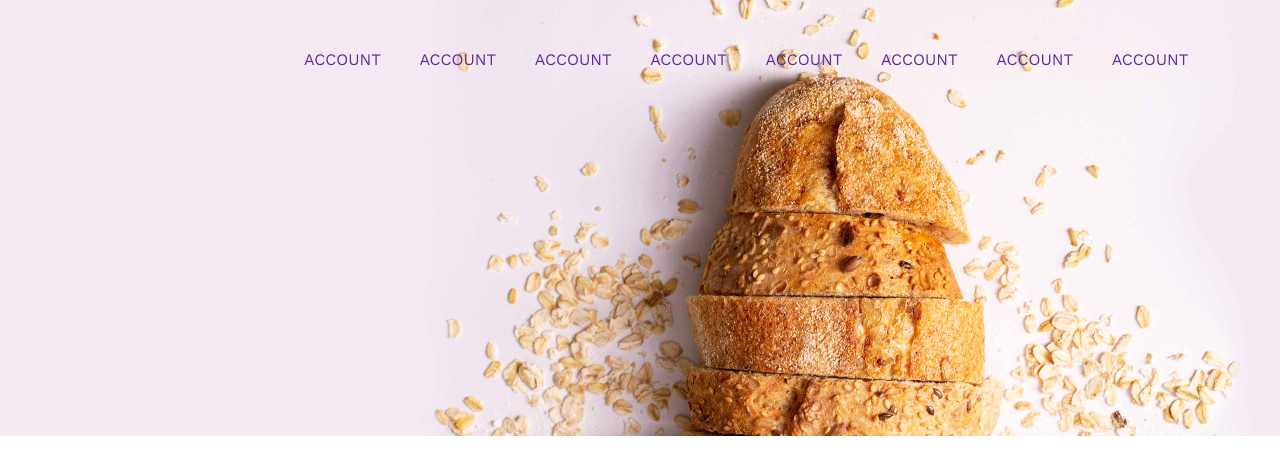
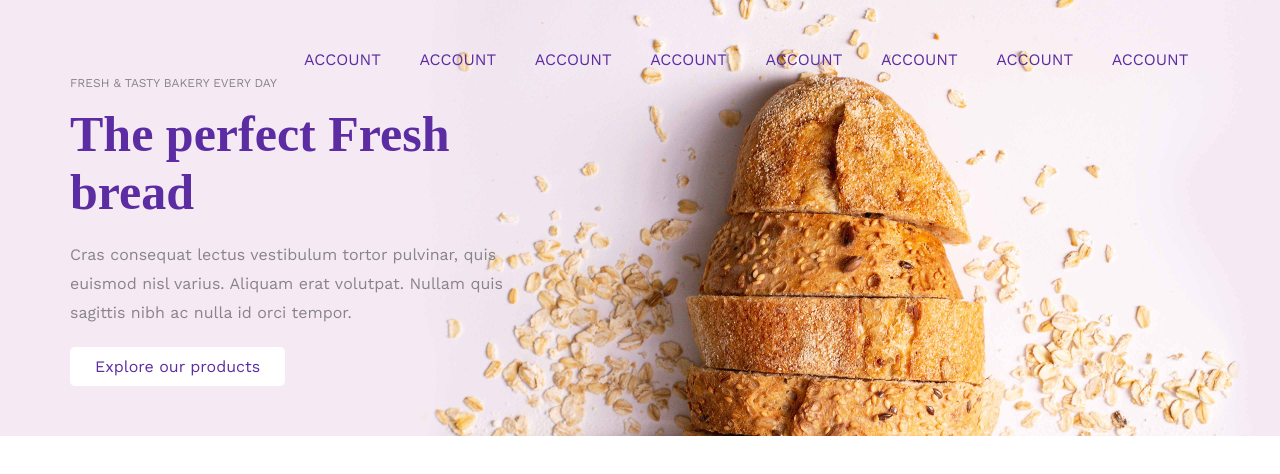
Before and after one commit to LeonardoRB98/proj-html-vuejs, a website: page index.html in a window 1280 px wide. Shown: the part 128-602 px from the top of the page. Drawn offline with nearby package versions, Linux system fonts and the light colour scheme; a web font is replaced by a local one.

Commit message:
dettagli header

```diff
--- a/index.html
+++ b/index.html
@@ -5,6 +5,8 @@
     <!-- google fonts -->
     <link rel="preconnect" href="https://fonts.gstatic.com">
     <link href="https://fonts.googleapis.com/css2?family=Work+Sans:wght@200;400;700&display=swap" rel="stylesheet">
+    <link rel="preconnect" href="https://fonts.gstatic.com">
+    <link href="https://fonts.googleapis.com/css2?family=Source+Serif+Pro:wght@400;700&display=swap" rel="stylesheet">
     <!-- font awesome -->
     <link rel="stylesheet" href="https://cdnjs.cloudflare.com/ajax/libs/font-awesome/5.15.1/css/all.min.css" integrity="sha512-+4zCK9k+qNFUR5X+cKL9EIR+ZOhtIloNl9GIKS57V1MyNsYpYcUrUeQc9vNfzsWfV28IaLL3i96P9sdNyeRssA==" crossorigin="anonymous" />
     <link rel="stylesheet" href="css/app.css">
@@ -21,21 +23,31 @@
         </div>
         <div id="header_right">
           <ul>
-            <li><a href="#"><i class="fas fa-shopping-cart"></i></a></li>
-            <li><a href="#">My account</a></li>
-            <li><a href="#">My account</a></li>
-            <li><a href="#">My account</a></li>
-            <li><a href="#">My account</a></li>
-            <li><a href="#">My account</a></li>
-            <li><a href="#">My account</a></li>
-            <li><a href="#">My account</a></li>
-            <li><a href="#">My account</a></li>
+            <li><a href="#" class="touppercase"><i class="fas fa-shopping-cart"></i></a></li>
+            <li><a href="#" class="touppercase">My account</a></li>
+            <li><a href="#" class="touppercase">My account</a></li>
+            <li><a href="#" class="touppercase">My account</a></li>
+            <li><a href="#" class="touppercase">My account</a></li>
+            <li><a href="#" class="touppercase">My account</a></li>
+            <li><a href="#" class="touppercase">My account</a></li>
+            <li><a href="#" class="touppercase">My account</a></li>
+            <li><a href="#" class="touppercase">My account</a></li>
           </ul>
         </div>
       </div>
+      <!-- junbotron -->
       <div id="full_screen_jumbotron">
         <img src="img/hero-header-bakery.jpg" alt="junbotron">
+        <div id="box_jumbotron">
+          <span class="touppercase small_text">fresh & tasty bakery every day</span>
+          <h1>The perfect Fresh bread</h1>
+          <p>Cras consequat lectus vestibulum tortor pulvinar, quis euismod nisl varius. Aliquam erat volutpat. Nullam quis sagittis nibh ac nulla id orci tempor.</p>
+          <div class="white_btn">
+            <a href="#">Explore our products</a>
+          </div>
+        </div>
       </div>
+      <!-- /junbotron -->
     </header>
     <!-- /header -->
     <main>
--- a/src/partials/_commons.scss
+++ b/src/partials/_commons.scss
@@ -6,3 +6,37 @@
 body {
   font-family: 'Work Sans', sans-serif;
 }
+h1 {
+  font-family: 'Source Serif Pro', serif;
+  font-size: 50px;
+  font-weight: 700;
+}
+p {
+  line-height: 1.8;
+}
+.touppercase {
+  text-transform: uppercase;
+}
+.small_text {
+  display: inline-block;
+  margin-bottom: 15px;
+  font-size: 12px;
+  color: $secondaryTextColor;
+}
+.white_btn {
+  display: inline-block;
+  padding: 10px 25px;
+  border-radius: 5px;
+  background-color: white;
+  cursor: pointer;
+  &:hover {
+    background-color: $primaryTextColor;
+    a {
+      color: #ffffff;
+    }
+  }
+  a {
+    color: $primaryTextColor;
+    text-decoration: none;
+  }
+}
--- a/src/partials/_header.scss
+++ b/src/partials/_header.scss
@@ -36,7 +36,6 @@ header {
           }
           a {
             text-decoration: none;
-            text-transform: uppercase;
             &:hover {
               margin-bottom: 2px solid $primaryTextColor;
             }
@@ -54,6 +53,21 @@ header {
     img {
       width: 100%;
     }
+    #box_jumbotron {
+      position: absolute;
+      top: 50%;
+      left: 70px;
+      transform: translateY(-200px);
+      width: 450px;
+      height: 400px;
+      h1 {
+        color: $primaryTextColor;
+      }
+      p {
+        color: $secondaryTextColor;
+        margin: 20px 0;
+      }
+    }
   }
 
 }
--- a/src/partials/_variables.scss
+++ b/src/partials/_variables.scss
@@ -1,2 +1,2 @@
 $primaryTextColor: #5b2ca2;
-$secondaryTextColor: #929295;
+$secondaryTextColor: #878589;
```
Also changed, not shown: css/app.css.
